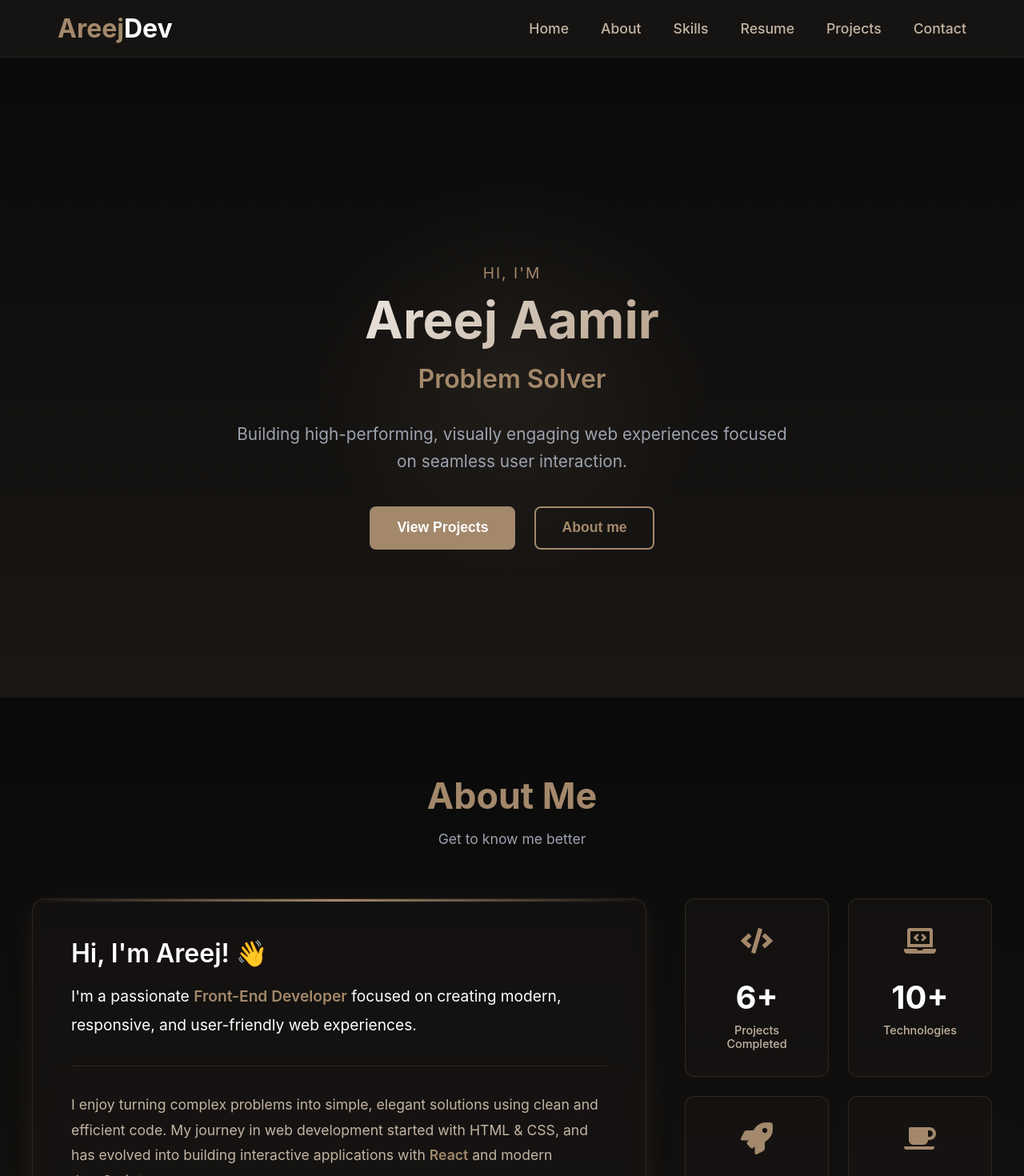
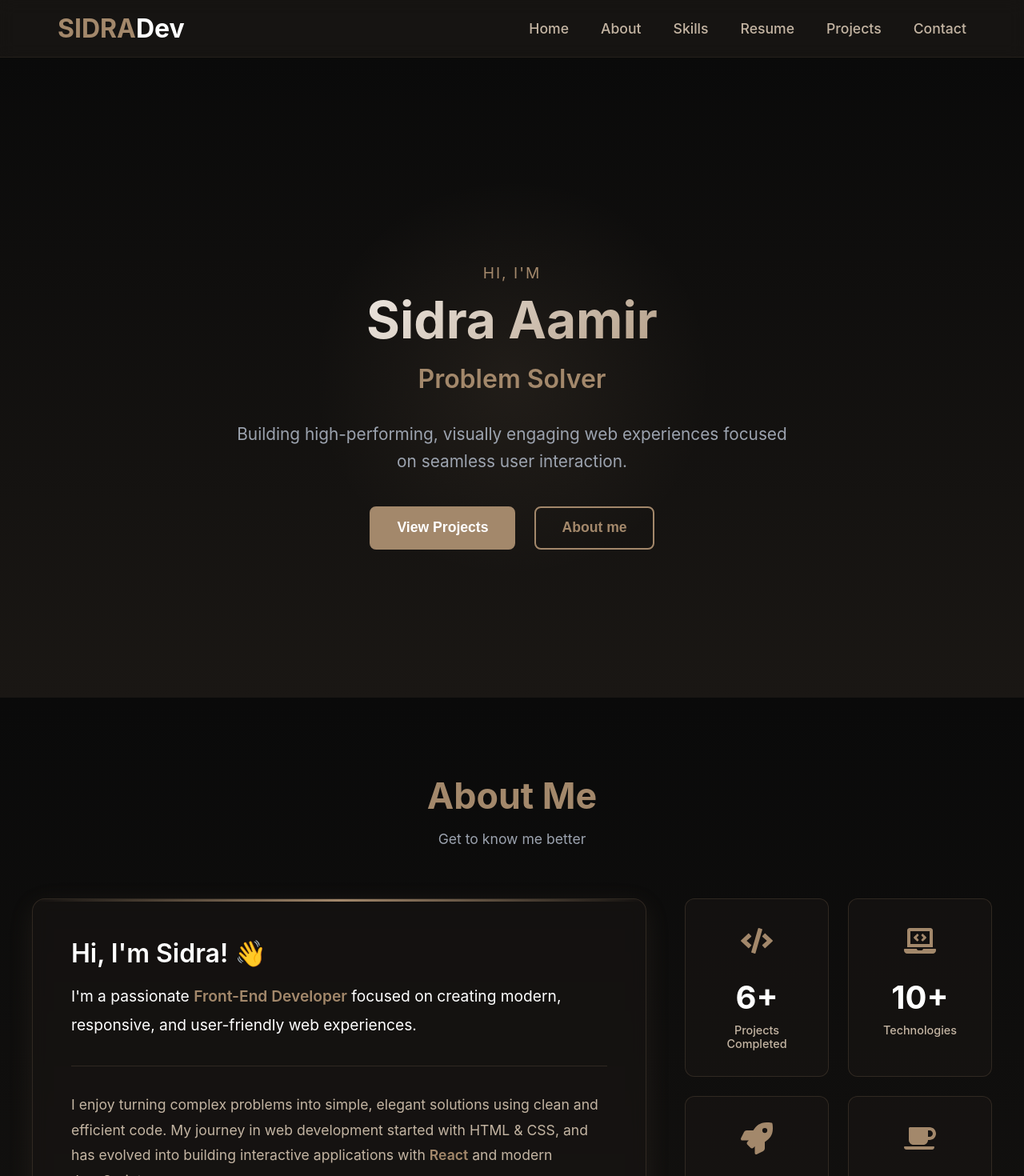
Before and after one commit to areej-png/personal-site, a React (Vite) app: page / in a window 1280 px wide. Shown: the top 1470 px of the page at 80% size. Built offline with nearby package versions, Linux system fonts and the light colour scheme.

Commit message:
Update name across resume sections: About, Hero, Navbar

```diff
--- a/src/components/About.jsx
+++ b/src/components/About.jsx
@@ -19,7 +19,7 @@ export default function About() {
           {/* Main Content */}
           <div className="about-content">
             <div className="about-intro">
-              <h3 className="intro-heading">Hi, I'm Areej! 👋</h3>
+              <h3 className="intro-heading">Hi, I'm Sidra! 👋</h3>
               <p className="about-text highlight">
                 I'm a passionate <strong>Front-End Developer</strong> focused on creating modern,
                 responsive, and user-friendly web experiences.
--- a/src/components/Hero.jsx
+++ b/src/components/Hero.jsx
@@ -24,7 +24,7 @@ export default function Hero() {
       <div className="hero-container">
         <p className="greeting">Hi, I'm</p>
 
-        <h1 className="hero-name">Areej Aamir</h1>
+        <h1 className="hero-name">Sidra Aamir</h1>
 
         <div className="title-container">
           <h2 className="animated-title">{titles[titleIndex]}</h2>
--- a/src/components/Navbar.jsx
+++ b/src/components/Navbar.jsx
@@ -23,7 +23,7 @@ export default function Navbar() {
     <nav className="navbar">
       <div className="nav-container">
         <h2 className="logo">
-          Areej<span>Dev</span>
+          SIDRA<span>Dev</span>
         </h2>
 
         <div
```
